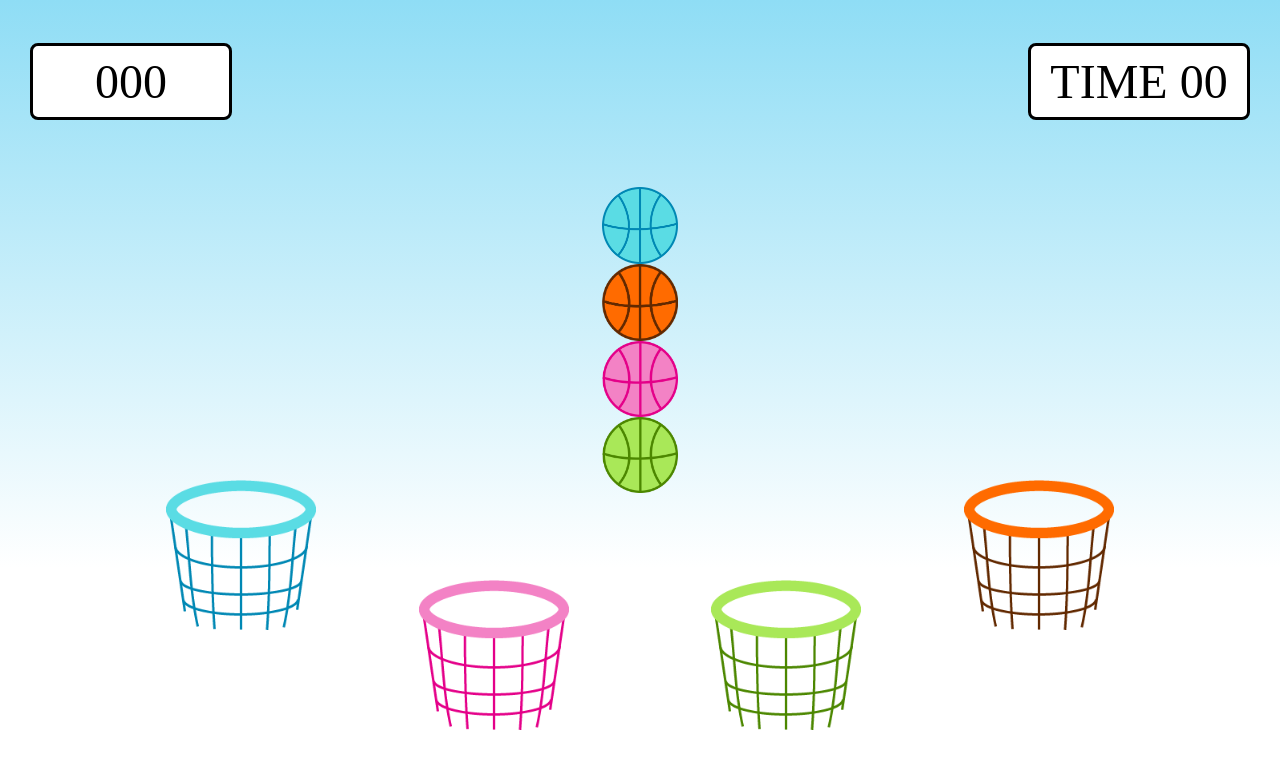
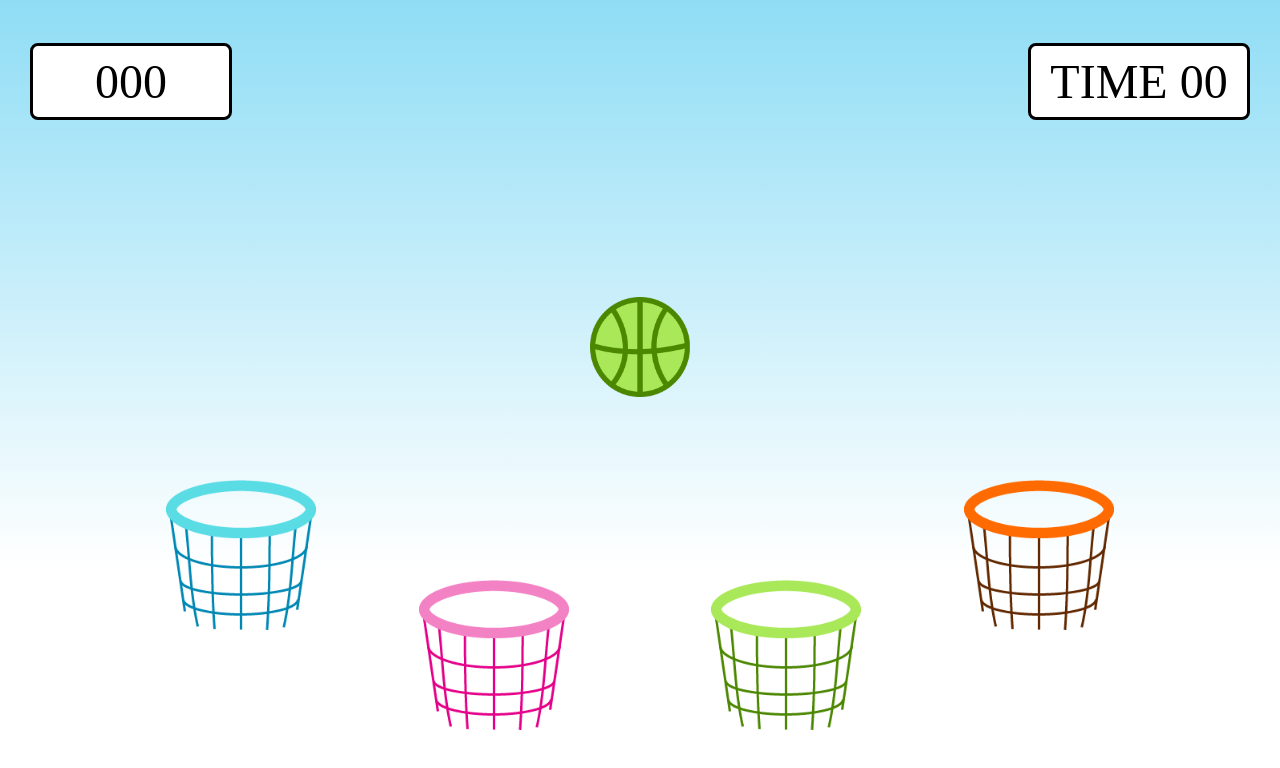
Before and after one commit to hyewwonn/BuzzerBeater, a Next.js app: page /GamePage in a window 1280 px wide. Shown: the top 768 px of the page. Built offline with nearby package versions, Linux system fonts and the light colour scheme; a web font is replaced by a local one.

Commit message:
공이 랜덤으로 내려옴(여러개가 안나옴.. 수정필요)

```diff
--- a/src/pages/GamePage.js
+++ b/src/pages/GamePage.js
@@ -1,9 +1,10 @@
+import React, { useState, useEffect } from 'react';
 import styles from '../styles/GamePage.module.css';
 import Image from 'next/image';
 import bb from '../../public/img/blueball.png';
-import pb from '../../public/img/pinkball2.png';
+import pb from '../../public/img/pinkball.png';
 import ob from '../../public/img/orangeball.png';
-import gb from '../../public/img/greenball2.png';
+import gb from '../../public/img/greenball.png';
 import bgp from '../../public/img/bluegoalpost.png';
 import pgp from '../../public/img/pinkgoalpost.png';
 import ogp from '../../public/img/orangegoalpost.png';
@@ -12,6 +13,18 @@ import ggp from '../../public/img/greengoalpost.png';
 export default function GamePage() {
   const leftstyle = { float: 'left' };
   const rightstyle = { float: 'right' };
+  const ballImages = [bb, pb, ob, gb];
+  const [ballPosition, setBallPosition] = useState(0);
+  const [ballImage, setBallImage] = useState(ballImages[0]);
+
+  useEffect(() => {
+    const interval = setInterval(() => {
+      setBallPosition(prevPosition => prevPosition + 2);
+      setBallImage(ballImages[Math.floor(Math.random() * ballImages.length)]);
+    }, 1000);
+
+    return () => clearInterval(interval);
+  }, []);
 
   return (
     <div className={styles.box}>
@@ -20,19 +33,16 @@ export default function GamePage() {
         <div style={rightstyle} className={styles.timeClock}>TIME 00</div>
       </div>
       <div className={styles.ballsContainer}>
-        <div className={styles.balls}>
-          <Image className={styles.blueBall} src={bb} alt="blueball"/>
-          <Image className={styles.orangeBall} src={ob} alt="orangeball"/>
-          <Image className={styles.pinkBall} src={pb} alt="pinkball"/>
-          <Image className={styles.greenBall} src={gb} alt="greenball"/>
+        <div className={styles.balls} style={{ marginTop: `${ballPosition}px` }}>
+          <Image className={styles.ball} src={ballImage} alt="ball" width={100} height={100} />
         </div>
       </div>
       <div className={styles.goalPostsContainer}>
         <div className={styles.goalPosts}>
-          <Image className={styles.blueGoalpost} src={bgp} alt="blue-goalpost"/>
-          <Image className={styles.pinkGoalpost} src={pgp} alt="pink-goalpost"/>
-          <Image className={styles.greenGoalpost} src={ggp} alt="green-goalpost"/>
-          <Image className={styles.orangeGoalpost} src={ogp} alt="orange-goalpost"/>
+          <Image className={styles.blueGoalpost} src={bgp} alt="blue-goalpost" />
+          <Image className={styles.pinkGoalpost} src={pgp} alt="pink-goalpost" />
+          <Image className={styles.greenGoalpost} src={ggp} alt="green-goalpost" />
+          <Image className={styles.orangeGoalpost} src={ogp} alt="orange-goalpost" />
         </div>
       </div>
     </div>
```
